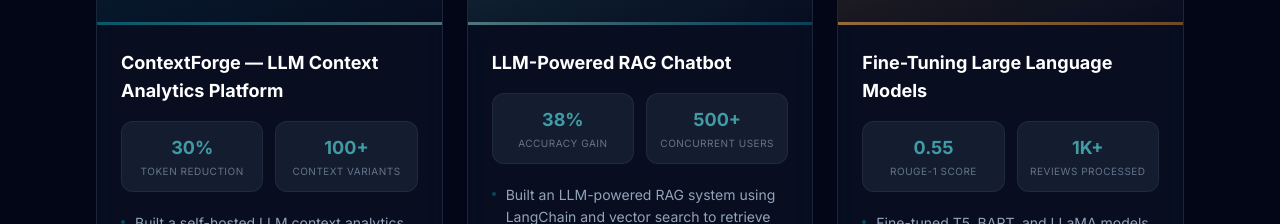
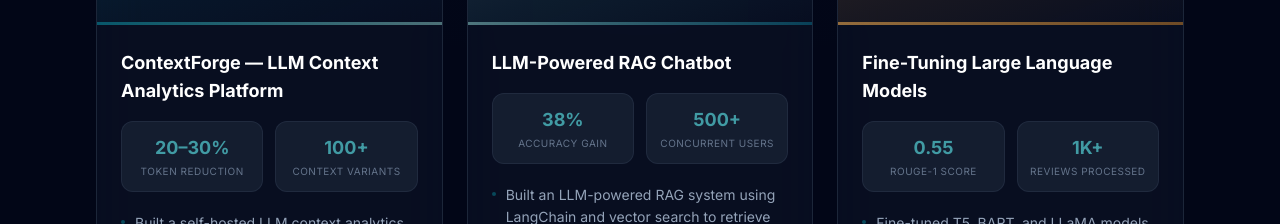
Before and after one commit to raj-013/portfolio, a React (Vite) app: page / in a window 1280 px wide. Shown: the part 3260-3484 px from the top of the page. Built offline with nearby package versions, Linux system fonts and the light colour scheme; the HTML template or start-up script is replaced by a standard one.

Commit message:
fix: align ContextForge token reduction metric to 20-30% range

```diff
--- a/src/data/resume.ts
+++ b/src/data/resume.ts
@@ -128,7 +128,7 @@
       link: "https://github.com/raj-013/ContextForge",
       featured: true,
       metrics: [
-        { value: "30%", label: "Token Reduction" },
+        { value: "20–30%", label: "Token Reduction" },
         { value: "100+", label: "Context Variants" },
       ],
       bullets: [
```
